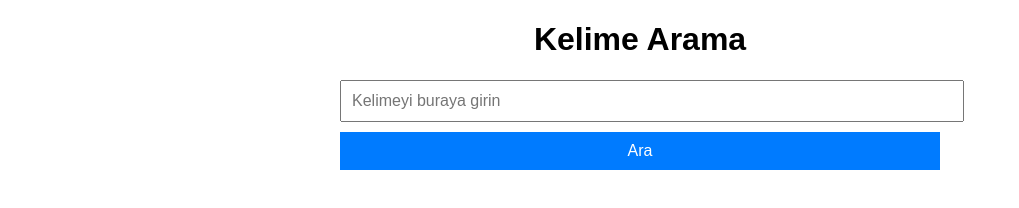
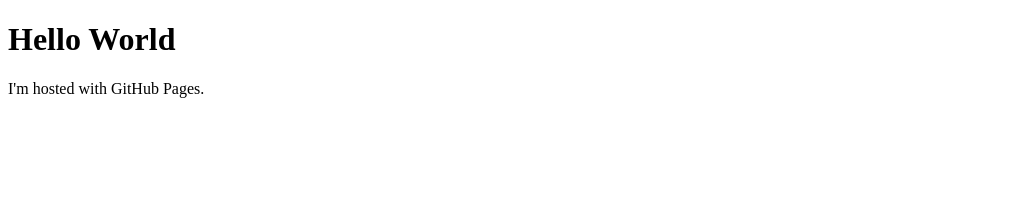
Before and after one commit to Qudatilis/LangLab3, a browser extension: page index.html in a window 1280 px wide. Shown: the whole page, without its empty margins (0-1019 px from the left). Drawn offline with Linux system fonts and the light colour scheme.

Commit message:
Update index.html

```diff
--- a/index.html
+++ b/index.html
@@ -1,52 +1,7 @@
 <!DOCTYPE html>
-<html lang="en">
-<head>
-    <meta charset="UTF-8">
-    <meta name="viewport" content="width=device-width, initial-scale=1.0">
-    <title>Kelime Arama</title>
-    <style>
-        body {
-            font-family: Arial, sans-serif;
-            margin: 20px;
-        }
-        h1 {
-            text-align: center;
-        }
-        .container {
-            max-width: 600px;
-            margin: 0 auto;
-        }
-        input[type="text"] {
-            width: 100%;
-            padding: 10px;
-            margin-bottom: 10px;
-            font-size: 16px;
-        }
-        button {
-            width: 100%;
-            padding: 10px;
-            background-color: #007bff;
-            color: #fff;
-            border: none;
-            cursor: pointer;
-            font-size: 16px;
-        }
-        button:hover {
-            background-color: #0056b3;
-        }
-        #results {
-            margin-top: 20px;
-        }
-    </style>
-</head>
+<html>
 <body>
-    <div class="container">
-        <h1>Kelime Arama</h1>
-        <input type="text" id="wordInput" placeholder="Kelimeyi buraya girin">
-        <button id="searchButton">Ara</button>
-        <div id="results"></div>
-    </div>
-
-    <script src="script.js"></script>
+<h1>Hello World</h1>
+<p>I'm hosted with GitHub Pages.</p>
 </body>
 </html>
```
